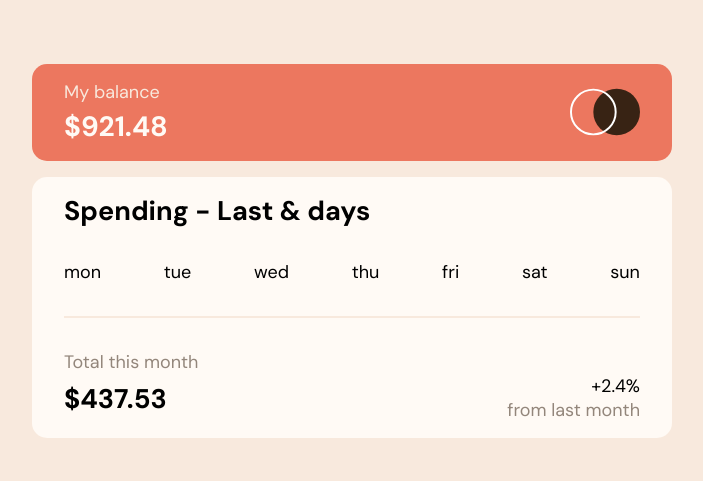
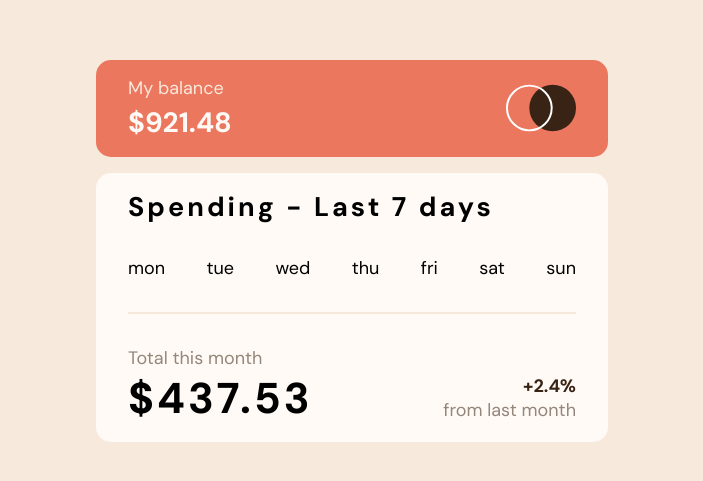
Before and after one commit to binoyam/Expenses-chart-component, a React (Create React App) app: page / in a window 1280 px wide. Shown: the part 149-630 px from the top of the page, without its empty margins (288-991 px from the left). Built offline with nearby package versions, Linux system fonts and the light colour scheme.

Commit message:
components

```diff
--- a/src/App.js
+++ b/src/App.js
@@ -2,6 +2,7 @@ import React from "react";
 import "./index.css";
 import Data from "./components/data.json";
 import Header from "./components/Header";
+import Expense from "./components/Expense";
 function App() {
   const data = Data;
 
@@ -9,31 +10,7 @@ function App() {
     <main className="app">
       <div className="hero">
         <Header />
-        <section className="expense">
-          <h2>Spending - Last & days</h2>
-          <div className="chart">
-            <div className="mon">mon</div>
-            <div className="tue">tue</div>
-            <div className="wed">wed</div>
-            <div className="thu">thu</div>
-            <div className="fri">fri</div>
-            <div className="sat">sat</div>
-            <div className="sun">sun</div>
-          </div>
-          <div className="border"></div>
-          <div className="footer">
-            <p className="this">Total this month</p>
-            <div className="total-div">
-              <div className="total-amount">
-                <h1>$437.53</h1>
-              </div>
-              <div className="note">
-                <p className="status">+2.4%</p>
-                <p className="this">from last month</p>
-              </div>
-            </div>
-          </div>
-        </section>
+        <Expense />
       </div>
     </main>
   );
--- /dev/null
+++ b/src/components/Chart.js
@@ -0,0 +1,17 @@
+import React from "react";
+
+function Chart() {
+  return (
+    <div className="chart">
+      <div className="mon">mon</div>
+      <div className="tue">tue</div>
+      <div className="wed">wed</div>
+      <div className="thu">thu</div>
+      <div className="fri">fri</div>
+      <div className="sat">sat</div>
+      <div className="sun">sun</div>
+    </div>
+  );
+}
+
+export default Chart;
--- /dev/null
+++ b/src/components/Expense.js
@@ -0,0 +1,24 @@
+import React from "react";
+import Chart from "./Chart";
+
+function Expense() {
+  return (
+    <section className="expense">
+      <h1>Spending - Last 7 days</h1>
+      <Chart />
+      <div className="border"></div>
+      <div className="footer">
+        <p className="this">Total this month</p>
+        <div className="total-div">
+          <h1>$437.53</h1>
+          <div className="note">
+            <p className="status">+2.4%</p>
+            <p className="this">from last month</p>
+          </div>
+        </div>
+      </div>
+    </section>
+  );
+}
+
+export default Expense;
--- a/src/index.css
+++ b/src/index.css
@@ -32,7 +32,7 @@ img {
   justify-content: center;
 }
 .hero {
-  width: 50%;
+  width: 40%;
   display: flex;
   flex-direction: column;
   gap: 1rem;
@@ -82,6 +82,10 @@ img {
     flex-direction: column;
     gap: 2rem;
 }
+.expense h1{
+    letter-spacing: 3px;
+    font-weight: 700;
+}
 /* CHART */
 .border{
     width: 100%;
@@ -103,8 +107,16 @@ img {
     align-items: center;
     justify-content: space-between;
 }
+.total-div h1{
+    font-size: 43px;
+    font-weight: 700;
+}
 .total-div .note{
     display: flex;
     flex-direction: column;
     align-items: flex-end;
 }
+.note .status{
+    font-weight: 700;
+    color: var(--Darkbrown);
+}
```
